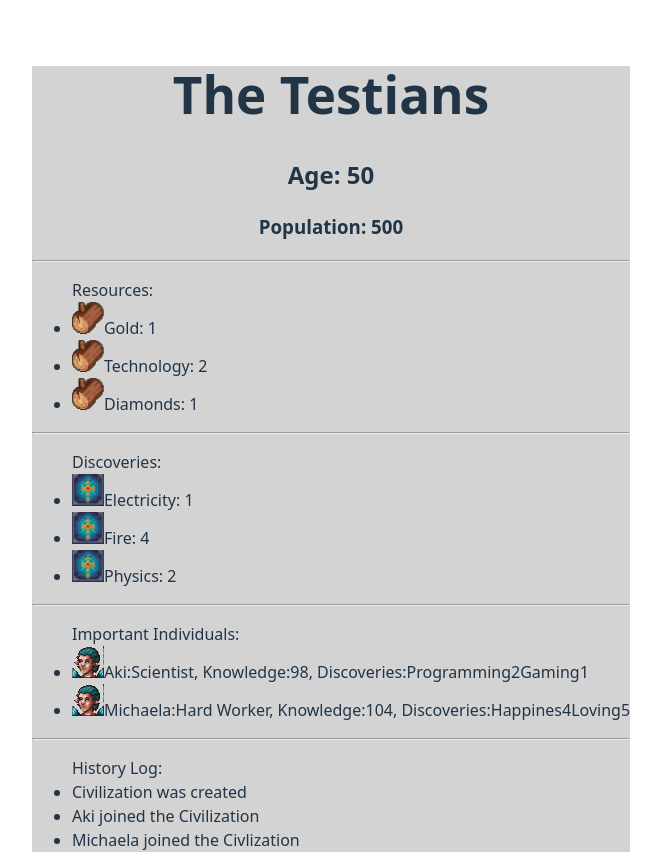
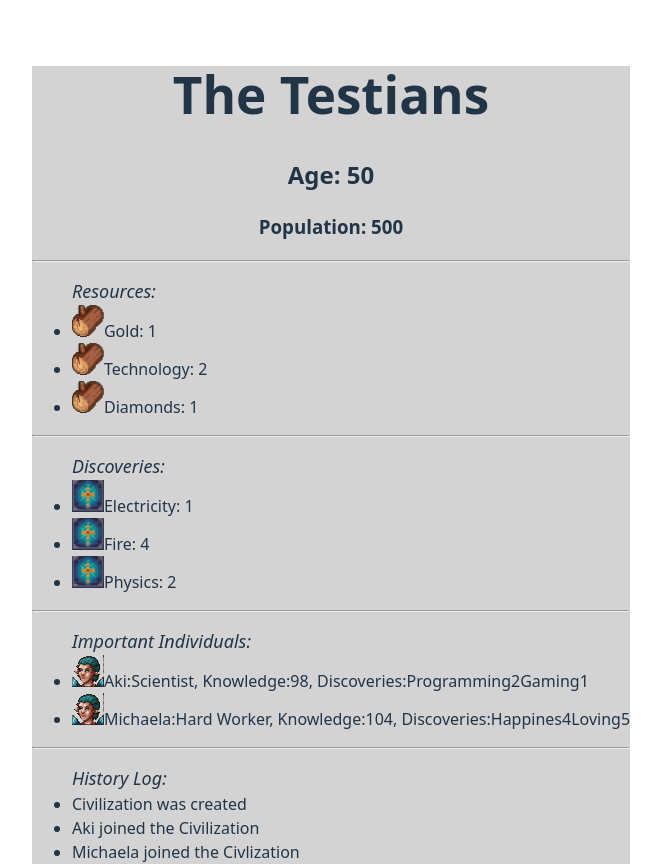
Before and after one commit to acolote1998/OUR-OWN-ZETA-frontend, a React (Vite) app in the folder our-own-zeta-frontend/: page / in a window 1280 px wide. Shown: the top 866 px of the page, without its empty margins (309-970 px from the left). Built offline with nearby package versions, Linux system fonts and the light colour scheme.

Commit message:
subTitle styling

```diff
--- a/our-own-zeta-frontend/src/components/Civilization.css
+++ b/our-own-zeta-frontend/src/components/Civilization.css
@@ -5,3 +5,9 @@
 .item {
   text-align: left;
 }
+
+.subTitle {
+  font-size: 18px;
+  font-weight: 500;
+  font-style: italic;
+}
--- a/our-own-zeta-frontend/src/components/Civilization.tsx
+++ b/our-own-zeta-frontend/src/components/Civilization.tsx
@@ -80,18 +80,24 @@ function Civilization(props: CivilizationProps) {
       <h3>Population: {props.population}</h3>
       <hr></hr>
       <div id="civContent" className="item">
-        <ul>Resources:{drawHashMap(props.resources, "resource")}</ul>
+        <ul>
+          <span className="subTitle">Resources:</span>
+          {drawHashMap(props.resources, "resource")}
+        </ul>
         <hr></hr>
-        <ul>Discoveries:{drawHashMap(props.discoveries, "discovery")}</ul>
+        <ul>
+          <span className="subTitle">Discoveries:</span>
+          {drawHashMap(props.discoveries, "discovery")}
+        </ul>
         <hr></hr>
 
         <ul>
-          Important Individuals:
+          <span className="subTitle">Important Individuals:</span>
           {drawImportantPeople(props.importantIndividuals)}
         </ul>
         <hr></hr>
         <ul>
-          History Log:
+          <span className="subTitle">History Log:</span>
           {drawHistoryLog(props.historyLog)}
         </ul>
       </div>
```
